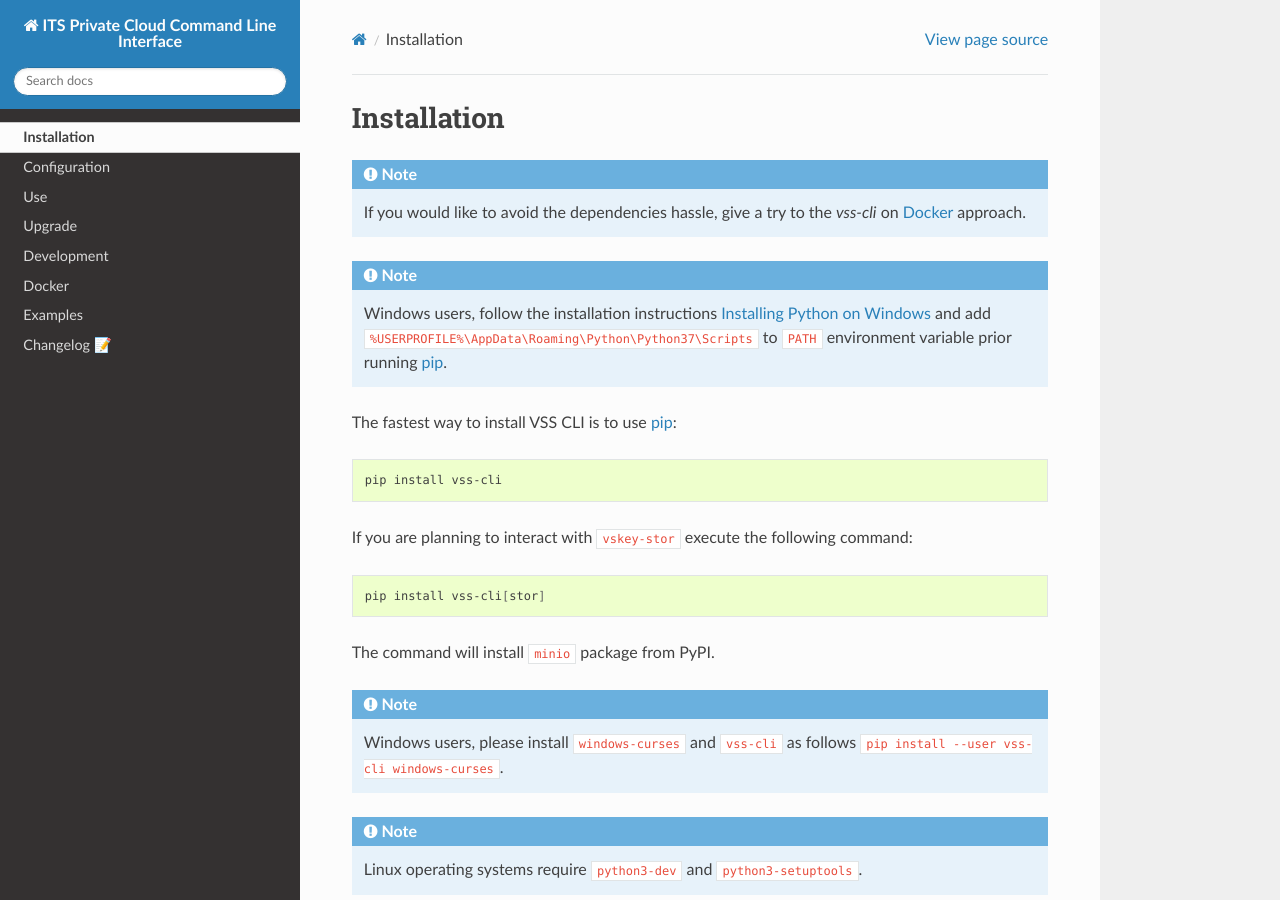
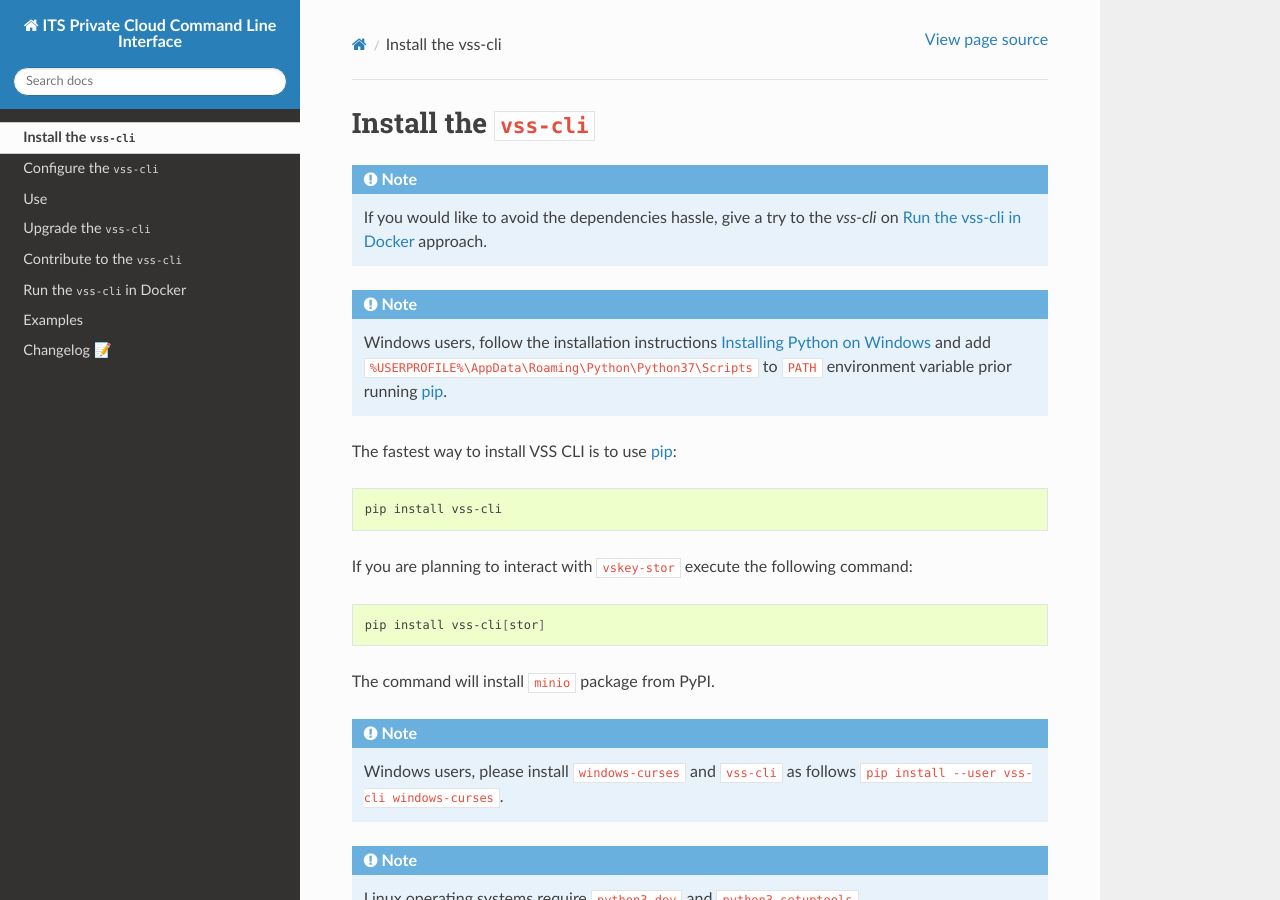
Before and after one commit to EIS-ITS/vss-cli, a Sphinx documentation site: the page built from docs/install.rst, in a window 1280 px wide and 900 px high. Built offline with Sphinx 7.4.7 and the Read the Docs theme 2.0.0, drawn with Linux system fonts in a browser that asks for light colours; the version number could not be read and is left out.

Commit message:
Issue #704: ⚡️docs/title improvements for answer engine optimization - fixes #704

```diff
--- a/docs/configure.rst
+++ b/docs/configure.rst
@@ -1,7 +1,7 @@
 .. _Configuration:
 
-Configuration
-=============
+Configure the ``vss-cli``
+=========================
 
 Before using VSS CLI, you need setup your VSS credentials.
 You can do this in a couple of ways:
--- a/docs/development.rst
+++ b/docs/development.rst
@@ -1,7 +1,7 @@
 .. _Development:
 
-Development
-===========
+Contribute to the ``vss-cli``
+=============================
 
 First time setup
 ----------------
--- a/docs/docker.rst
+++ b/docs/docker.rst
@@ -1,7 +1,7 @@
 .. _Docker:
 
-Docker
-======
+Run the ``vss-cli`` in Docker
+===============================
 
 Docker image based on the official Python distro on
 `Alpine Linux <https://hub.docker.com/_/alpine/>`_,
--- a/docs/install.rst
+++ b/docs/install.rst
@@ -1,7 +1,7 @@
 .. _Installation:
 
-Installation
-============
+Install the ``vss-cli``
+=======================
 
 .. note::
 
--- a/docs/upgrade.rst
+++ b/docs/upgrade.rst
@@ -1,7 +1,7 @@
 .. _Upgrade:
 
-Upgrade
-=======
+Upgrade the ``vss-cli``
+=======================
 
 If you have the VSS CLI installed and want to upgrade to the latest version
 from `PyPI`_ you can run:
```
